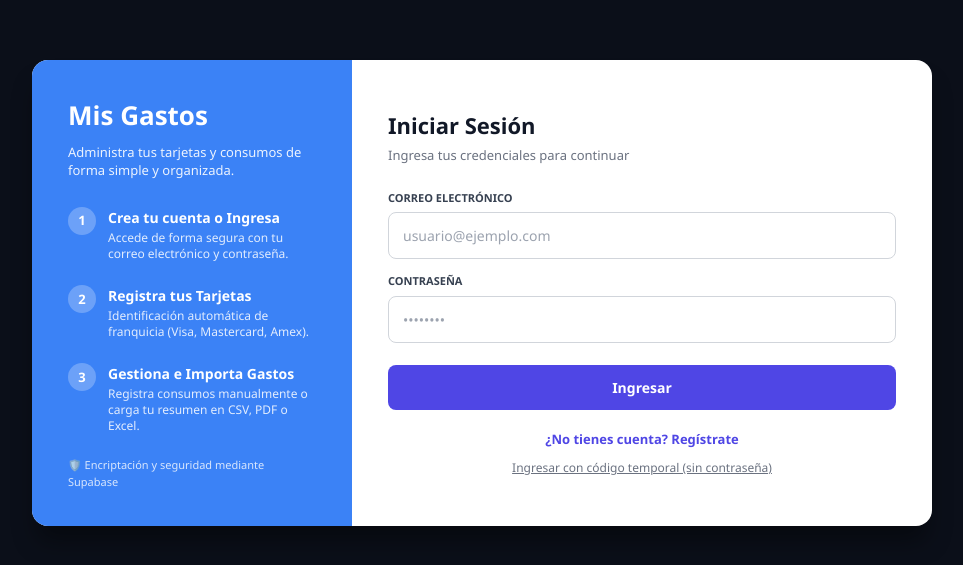
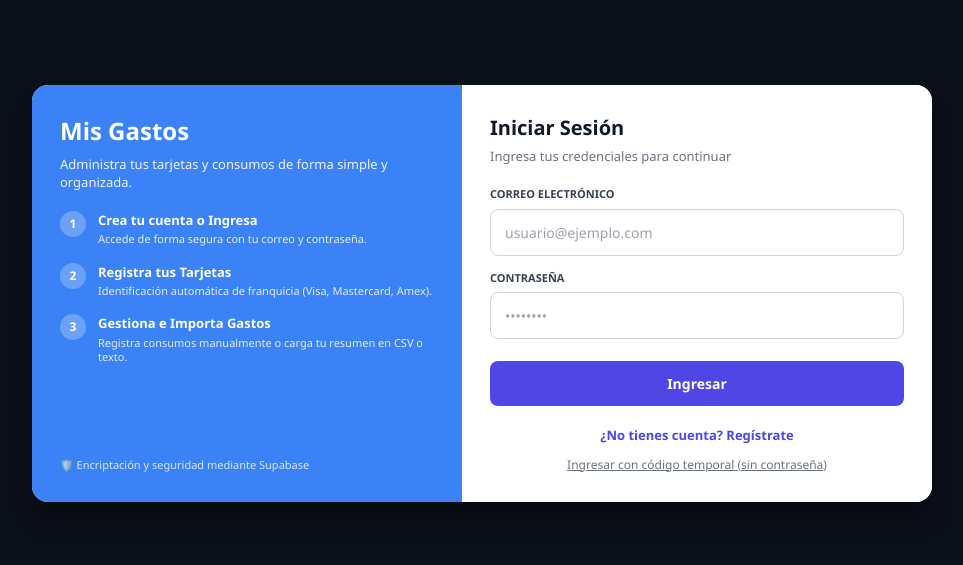
Before and after one commit to juanmatiassarmiento-bit/Gastos, a React (Vite) app: page / in a window 1280 px wide. Shown: the part 107-672 px from the top of the page, without its empty margins (158-1121 px from the left). Built offline with nearby package versions, Linux system fonts and the light colour scheme.

Commit message:
arreglar error de build en dispositivo movil

```diff
--- a/src/App.jsx
+++ b/src/App.jsx
@@ -408,58 +408,58 @@ export default function App() {
 
   const totalSpent = filteredExpenses.reduce((acc, curr) => acc + (Number(curr.amount) || 0), 0);
 
-  // ------------------------------------------
-  // VISTA: LOGIN / REGISTRO CON BARRA LATERAL
+ // ------------------------------------------
+  // VISTA: LOGIN / REGISTRO CON BARRA LATERAL RESPONSIVA
   // ------------------------------------------
   if (!session) {
     return (
-      <div style={{ minHeight: '100vh', background: '#0b0f19', display: 'flex', alignItems: 'center', justifyContent: 'center', padding: '20px', fontFamily: 'Segoe UI, sans-serif' }}>
-        <div style={{ display: 'flex', width: '100%', maxWidth: '900px', background: '#ffffff', borderRadius: '16px', overflow: 'hidden', boxShadow: '0 20px 25px -5px rgba(0, 0, 0, 0.4)' }}>
+      <div style={{ minHeight: '100vh', background: '#0b0f19', display: 'flex', alignItems: 'center', justifyContent: 'center', padding: '16px', fontFamily: 'Segoe UI, sans-serif' }}>
+        <div style={{ display: 'flex', flexDirection: 'row', flexWrap: 'wrap', width: '100%', maxWidth: '900px', background: '#ffffff', borderRadius: '16px', overflow: 'hidden', boxShadow: '0 20px 25px -5px rgba(0, 0, 0, 0.4)' }}>
 
-          {/* LATERAL AZUL CON PASOS */}
-          <div style={{ backgroundColor: '#3b82f6', color: '#ffffff', padding: '36px', width: '320px', display: 'flex', flexDirection: 'column', justifyContent: 'space-between', flexShrink: 0 }}>
+          {/* LATERAL AZUL CON PASOS (Se adapta en móviles) */}
+          <div style={{ backgroundColor: '#3b82f6', color: '#ffffff', padding: '28px', flex: '1 1 280px', display: 'flex', flexDirection: 'column', justifyContent: 'space-between' }}>
             <div>
-              <h2 style={{ margin: 0, fontSize: '26px', fontWeight: 800 }}>Mis Gastos</h2>
-              <p style={{ fontSize: '13px', opacity: 0.9, marginTop: '8px', marginBottom: '28px', lineHeight: 1.4 }}>
+              <h2 style={{ margin: 0, fontSize: '24px', fontWeight: 800 }}>Mis Gastos</h2>
+              <p style={{ fontSize: '13px', opacity: 0.9, marginTop: '6px', marginBottom: '20px', lineHeight: 1.4 }}>
                 Administra tus tarjetas y consumos de forma simple y organizada.
               </p>
 
-              <div style={{ display: 'flex', flexDirection: 'column', gap: '24px' }}>
+              <div style={{ display: 'flex', flexDirection: 'column', gap: '16px' }}>
                 <div style={{ display: 'flex', gap: '12px', alignItems: 'flex-start' }}>
-                  <div style={{ width: '28px', height: '28px', borderRadius: '50%', backgroundColor: 'rgba(255, 255, 255, 0.25)', display: 'flex', justifyContent: 'center', alignItems: 'center', fontWeight: 'bold', fontSize: '13px', flexShrink: 0 }}>1</div>
+                  <div style={{ width: '26px', height: '26px', borderRadius: '50%', backgroundColor: 'rgba(255, 255, 255, 0.25)', display: 'flex', justifyContent: 'center', alignItems: 'center', fontWeight: 'bold', fontSize: '12px', flexShrink: 0 }}>1</div>
                   <div>
-                    <h4 style={{ margin: 0, fontSize: '14px', fontWeight: '700' }}>Crea tu cuenta o Ingresa</h4>
-                    <p style={{ margin: '2px 0 0 0', fontSize: '12px', opacity: 0.85, lineHeight: 1.3 }}>Accede de forma segura con tu correo electrónico y contraseña.</p>
+                    <h4 style={{ margin: 0, fontSize: '13px', fontWeight: '700' }}>Crea tu cuenta o Ingresa</h4>
+                    <p style={{ margin: '2px 0 0 0', fontSize: '11px', opacity: 0.85, lineHeight: 1.3 }}>Accede de forma segura con tu correo y contraseña.</p>
                   </div>
                 </div>
 
                 <div style={{ display: 'flex', gap: '12px', alignItems: 'flex-start' }}>
-                  <div style={{ width: '28px', height: '28px', borderRadius: '50%', backgroundColor: 'rgba(255, 255, 255, 0.25)', display: 'flex', justifyContent: 'center', alignItems: 'center', fontWeight: 'bold', fontSize: '13px', flexShrink: 0 }}>2</div>
+                  <div style={{ width: '26px', height: '26px', borderRadius: '50%', backgroundColor: 'rgba(255, 255, 255, 0.25)', display: 'flex', justifyContent: 'center', alignItems: 'center', fontWeight: 'bold', fontSize: '12px', flexShrink: 0 }}>2</div>
                   <div>
-                    <h4 style={{ margin: 0, fontSize: '14px', fontWeight: '700' }}>Registra tus Tarjetas</h4>
-                    <p style={{ margin: '2px 0 0 0', fontSize: '12px', opacity: 0.85, lineHeight: 1.3 }}>Identificación automática de franquicia (Visa, Mastercard, Amex).</p>
+                    <h4 style={{ margin: 0, fontSize: '13px', fontWeight: '700' }}>Registra tus Tarjetas</h4>
+                    <p style={{ margin: '2px 0 0 0', fontSize: '11px', opacity: 0.85, lineHeight: 1.3 }}>Identificación automática de franquicia (Visa, Mastercard, Amex).</p>
                   </div>
                 </div>
 
                 <div style={{ display: 'flex', gap: '12px', alignItems: 'flex-start' }}>
-                  <div style={{ width: '28px', height: '28px', borderRadius: '50%', backgroundColor: 'rgba(255, 255, 255, 0.25)', display: 'flex', justifyContent: 'center', alignItems: 'center', fontWeight: 'bold', fontSize: '13px', flexShrink: 0 }}>3</div>
+                  <div style={{ width: '26px', height: '26px', borderRadius: '50%', backgroundColor: 'rgba(255, 255, 255, 0.25)', display: 'flex', justifyContent: 'center', alignItems: 'center', fontWeight: 'bold', fontSize: '12px', flexShrink: 0 }}>3</div>
                   <div>
-                    <h4 style={{ margin: 0, fontSize: '14px', fontWeight: '700' }}>Gestiona e Importa Gastos</h4>
-                    <p style={{ margin: '2px 0 0 0', fontSize: '12px', opacity: 0.85, lineHeight: 1.3 }}>Registra consumos manualmente o carga tu resumen en CSV, PDF o Excel.</p>
+                    <h4 style={{ margin: 0, fontSize: '13px', fontWeight: '700' }}>Gestiona e Importa Gastos</h4>
+                    <p style={{ margin: '2px 0 0 0', fontSize: '11px', opacity: 0.85, lineHeight: 1.3 }}>Registra consumos manualmente o carga tu resumen en CSV o texto.</p>
                   </div>
                 </div>
               </div>
             </div>
 
-            <div style={{ fontSize: '11px', opacity: 0.8, marginTop: '24px' }}>
+            <div style={{ fontSize: '11px', opacity: 0.8, marginTop: '20px' }}>
               🛡️ Encriptación y seguridad mediante Supabase
             </div>
           </div>
 
           {/* FORMULARIO DE AUTENTICACIÓN */}
-          <div style={{ flex: 1, padding: '36px', display: 'flex', flexDirection: 'column', justifyContent: 'center' }}>
-            <div style={{ marginBottom: 24 }}>
-              <h3 style={{ fontSize: 22, fontWeight: 800, color: '#111827', margin: 0 }}>
+          <div style={{ flex: '1 1 320px', padding: '28px', display: 'flex', flexDirection: 'column', justifyContent: 'center', background: '#ffffff' }}>
+            <div style={{ marginBottom: 20 }}>
+              <h3 style={{ fontSize: 20, fontWeight: 800, color: '#111827', margin: 0 }}>
                 {authMode === 'login' && 'Iniciar Sesión'}
                 {authMode === 'signup' && 'Crear Cuenta'}
                 {authMode === 'reset' && 'Recuperar Contraseña'}
@@ -530,7 +530,7 @@ export default function App() {
               </button>
             </form>
 
-            <div style={{ marginTop: 20, display: 'flex', flexDirection: 'column', gap: 10, alignment: 'center', fontSize: 13, textAlign: 'center' }}>
+            <div style={{ marginTop: 20, display: 'flex', flexDirection: 'column', gap: 10, fontSize: 13, textAlign: 'center' }}>
               {authMode !== 'login' && (
                 <button
                   type="button"
```
Also changed, not shown: 6 other files (tests, documents, lock files or other folders).
